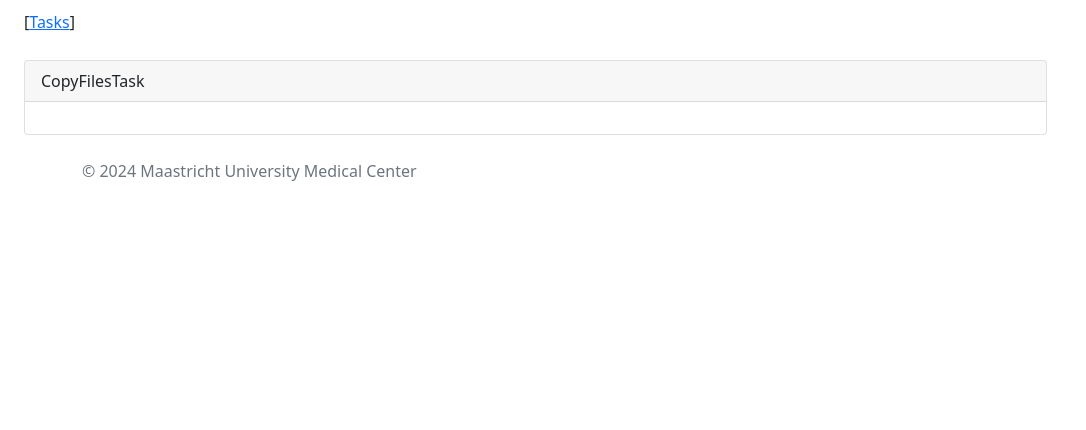
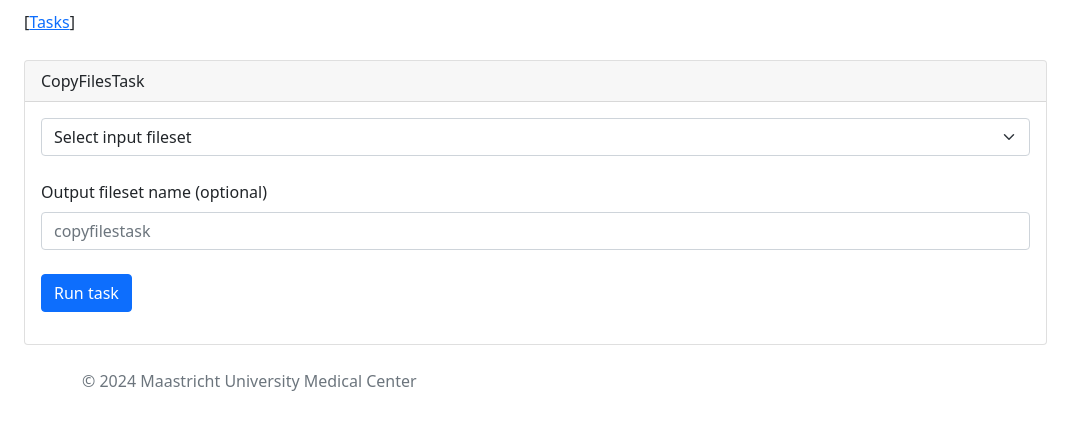
Before and after one commit to rbrecheisen/MosamaticWeb4, a Django app: page /tasks/CopyFilesTask in a window 1280 px wide. Shown: the part 58-488 px from the top of the page, without its empty margins (0-1086 px from the left). Run offline with Django 5.2, Linux system fonts and the light colour scheme; the visitor is signed in with stand-in values (Sample User, id 1); data that the repository does not hold is empty; some libraries are stand-ins or nearby versions.

Commit message:
Saving work

```diff
--- a/mosamaticweb4/src/mosamaticweb4/backend/app/templates/tasks.html
+++ b/mosamaticweb4/src/mosamaticweb4/backend/app/templates/tasks.html
@@ -10,7 +10,7 @@
                 <div class="card-body">
                     <table class="table">
                         {% for task_name in task_names %}
-                            <tr><td><a href="/tasks/{{ task_name|lowercase }}">{{ task_name }}</a></td></tr>
+                            <tr><td><a href="/tasks/{{ task_name }}">{{ task_name }}</a></td></tr>
                         {% endfor %}
                     </table>
                 </div>
--- a/mosamaticweb4/src/mosamaticweb4/backend/app/templates/tasks/copyfilestask.html
+++ b/mosamaticweb4/src/mosamaticweb4/backend/app/templates/tasks/copyfilestask.html
@@ -1,15 +1,28 @@
 {% extends "../base.html" %}
+{% load extra_filters %}
 {% block content %}
 <div class="container-fluid">
     <div class="row"><p style="margin-top: 10px">[<a href="/tasks/">Tasks</a>]</p></div>
     <div class="row">
         <div class="col-sm-10">
             <div class="card" style="margin-top: 10px;">
-                <div class="card-header">CopyFilesTask</div>
+                <div class="card-header">{{ task_name }}</div>
                 <div class="card-body">
-                    {% for fileset in filesets %}
-                        {{ fileset.name }}<br>
-                    {% endfor %}
+                    <form action="/tasks/" method="post" enctype="multipart/form-data">
+                        {% csrf_token %}
+                        <input type="hidden" name="task_name" value="{{ task_name }}" />
+                        <select class="form-select" name="input_fileset_id">
+                            <option selected>Select input fileset</option>
+                            {% for fileset in filesets %}
+                                <option value="{{ fileset.id }}">{{ fileset.name }}</option>
+                            {% endfor %}
+                        </select>
+                        <br>
+                        <label for="output_fileset_name" class="form-label">Output fileset name (optional)</label>
+                        <input type="text" class="form-control" id="output_fileset_name" name="output|_fileset_name" placeholder="{{ task_name|lowercase }}">
+                        <br>
+                        <button type="submit" class="btn btn-primary">Run task</button>
+                    </form>
                 </div>
             </div>
         </div>
--- a/mosamaticweb4/src/mosamaticweb4/backend/app/views.py
+++ b/mosamaticweb4/src/mosamaticweb4/backend/app/views.py
@@ -79,11 +79,13 @@ def tasks(request):
 @login_required
 def task(request, task_name):
     if request.method == 'POST':
+        # Get task parameters (from TASK_REGISTRY)
         manager = TaskManager()
         manager.run_task(task_name)
         return render(request, 'tasks.html', context={'tasks': []})
     manager = DataManager()
     return render(request, f'tasks/{task_name}.html', context={
+        'task_name': task_name,
         'filesets': manager.get_filesets(request.user)
     })
 
```
